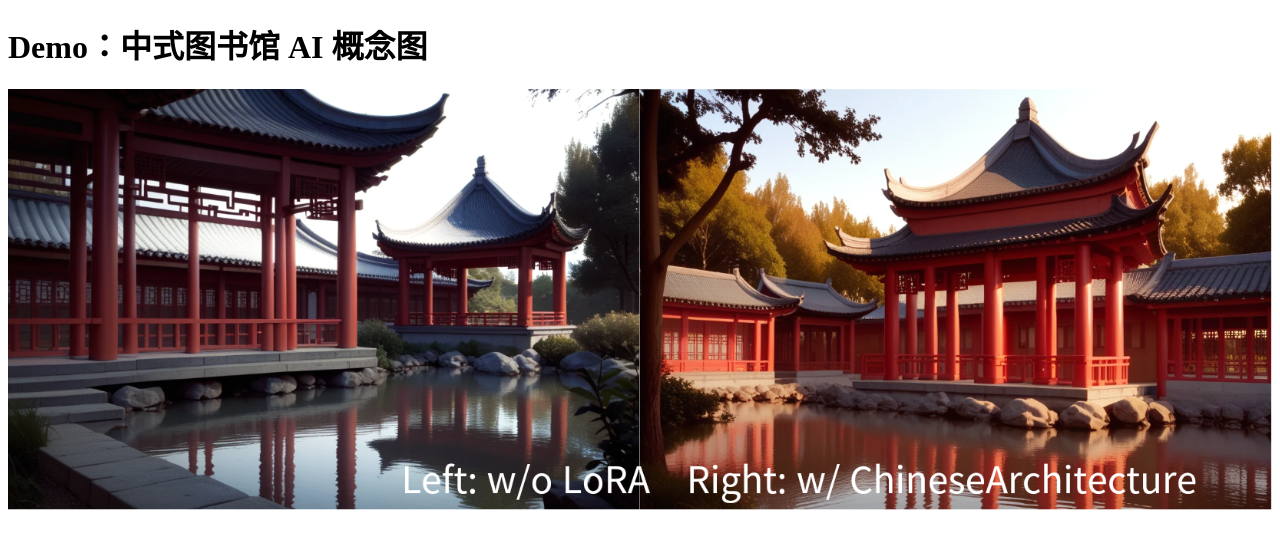
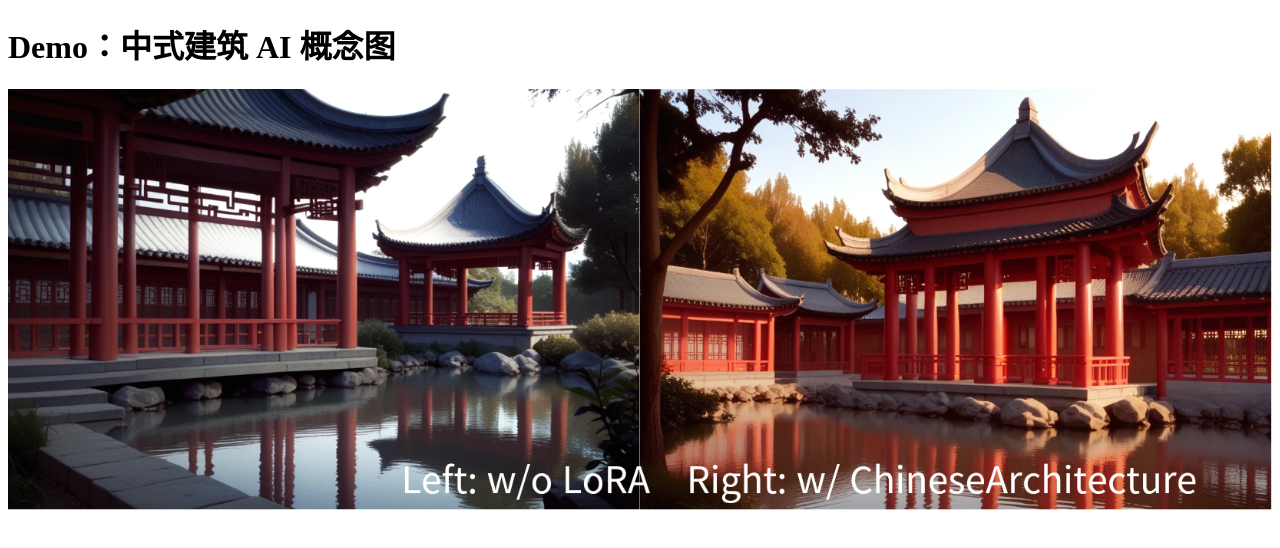
Before and after one commit to Titania-xhy/chinese-architecture-aigc-demo, a plain HTML site: page index.html in a window 1280 px wide. Drawn offline with Linux system fonts and the light colour scheme.

Commit message:
Update index.html

```diff
--- a/index.html
+++ b/index.html
@@ -2,10 +2,10 @@
 <html>
 <head>
     <meta charset="utf-8" />
-    <title>中式图书馆 AI 概念图</title>
+    <title>中式建筑 AI 概念图</title>
 </head>
 <body>
-    <h1>Demo：中式图书馆 AI 概念图</h1>
+    <h1>Demo：中式建筑 AI 概念图</h1>
     <img src="before_after.jpg" alt="对比图" width="100%" />
 </body>
 </html>
```
